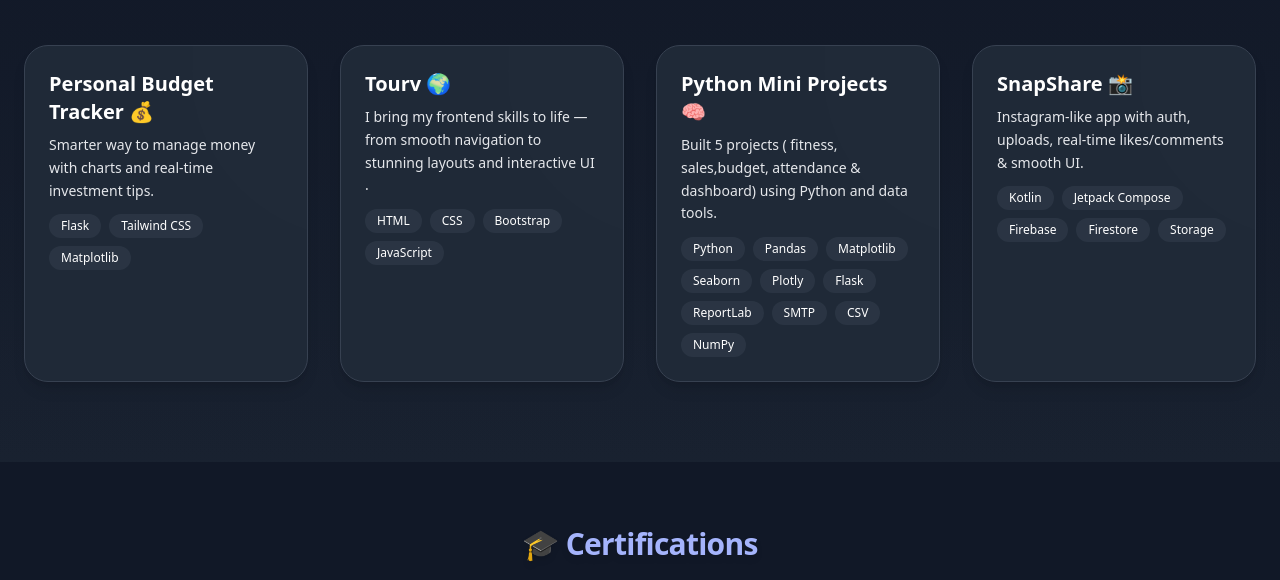
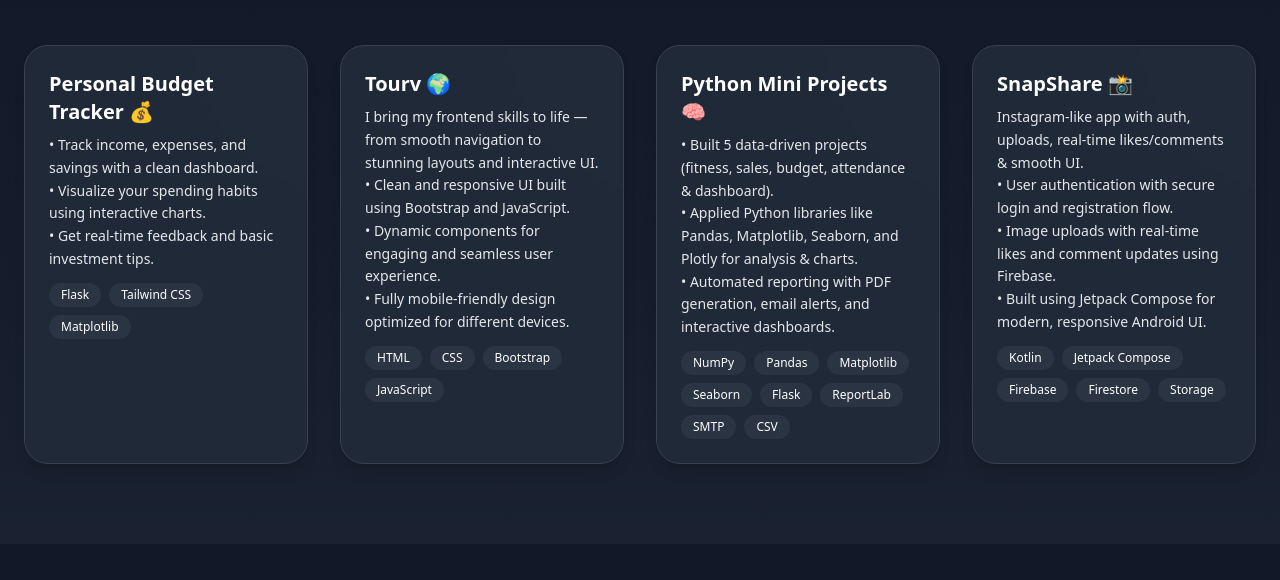
Before and after one commit to Gyanendra-Gupta/my-portfolio, a plain HTML site: page index.html in a window 1280 px wide. Shown: the part 1211-1791 px from the top of the page. Drawn offline with nearby package versions, Linux system fonts and the light colour scheme; files whose address does not match are found by name.

Commit message:
Update index.html

```diff
--- a/index.html
+++ b/index.html
@@ -151,7 +151,7 @@
   </h2>
 
   <div class="grid sm:grid-cols-2 md:grid-cols-3 lg:grid-cols-4 gap-8">
-        <!-- Project 1 -->
+    <!-- Project 1: Personal Budget Tracker -->
     <a
       href="https://github.com/Gyanendra-Gupta/Personal-Expense-Tracker-.git"
       target="_blank"
@@ -162,21 +162,18 @@
       ></div>
       <h3 class="text-xl font-bold mb-2">Personal Budget Tracker 💰</h3>
       <p class="text-sm text-gray-200 leading-relaxed mb-3">
-            Smarter way to manage money with charts and real-time investment
-            tips.
+        • Track income, expenses, and savings with a clean dashboard.<br />
+        • Visualize your spending habits using interactive charts.<br />
+        • Get real-time feedback and basic investment tips.
       </p>
       <div class="flex flex-wrap gap-2 text-xs">
         <span class="bg-gray-700/50 px-3 py-1 rounded-full">Flask</span>
-            <span class="bg-gray-700/50 px-3 py-1 rounded-full"
-              >Tailwind CSS</span
-            >
-            <span class="bg-gray-700/50 px-3 py-1 rounded-full"
-              >Matplotlib</span
-            >
+        <span class="bg-gray-700/50 px-3 py-1 rounded-full">Tailwind CSS</span>
+        <span class="bg-gray-700/50 px-3 py-1 rounded-full">Matplotlib</span>
       </div>
     </a>
 
-<!-- Project 2 -->
+    <!-- Project 2: Tourv -->
     <a
       href="https://github.com/Gyanendra-Gupta/Tour-v.git"
       target="_blank"
@@ -187,7 +184,11 @@
       ></div>
       <h3 class="text-xl font-bold mb-2">Tourv 🌍</h3>
       <p class="text-sm text-gray-200 leading-relaxed mb-3">
-I bring my frontend skills to life — from smooth navigation to stunning layouts and interactive UI .
+        I bring my frontend skills to life — from smooth navigation to stunning layouts and interactive UI.<br />
+        • Clean and responsive UI built using Bootstrap and JavaScript.<br />
+        • Dynamic components for engaging and seamless user experience.<br />
+        • Fully mobile-friendly design optimized for different devices.
+      </p>
       <div class="flex flex-wrap gap-2 text-xs">
         <span class="bg-gray-700/50 px-3 py-1 rounded-full">HTML</span>
         <span class="bg-gray-700/50 px-3 py-1 rounded-full">CSS</span>
@@ -196,7 +197,7 @@ I bring my frontend skills to life — from smooth navigation to stunning layout
       </div>
     </a>
 
-        <!-- Project 3 -->
+    <!-- Project 3: Python Mini Projects -->
     <a
       href="https://github.com/Gyanendra-Gupta/Python-mini-projects"
       target="_blank"
@@ -207,24 +208,23 @@ I bring my frontend skills to life — from smooth navigation to stunning layout
       ></div>
       <h3 class="text-xl font-bold mb-2">Python Mini Projects 🧠</h3>
       <p class="text-sm text-gray-200 leading-relaxed mb-3">
-    Built 5 projects ( fitness, sales,budget, attendance & dashboard) using Python and data tools.
+        • Built 5 data-driven projects (fitness, sales, budget, attendance & dashboard).<br />
+        • Applied Python libraries like Pandas, Matplotlib, Seaborn, and Plotly for analysis & charts.<br />
+        • Automated reporting with PDF generation, email alerts, and interactive dashboards.
       </p>
       <div class="flex flex-wrap gap-2 text-xs">
-    <span class="bg-gray-700/50 px-3 py-1 rounded-full">Python</span>
+        <span class="bg-gray-700/50 px-3 py-1 rounded-full">NumPy</span>
         <span class="bg-gray-700/50 px-3 py-1 rounded-full">Pandas</span>
         <span class="bg-gray-700/50 px-3 py-1 rounded-full">Matplotlib</span>
         <span class="bg-gray-700/50 px-3 py-1 rounded-full">Seaborn</span>
-    <span class="bg-gray-700/50 px-3 py-1 rounded-full">Plotly</span>
         <span class="bg-gray-700/50 px-3 py-1 rounded-full">Flask</span>
         <span class="bg-gray-700/50 px-3 py-1 rounded-full">ReportLab</span>
         <span class="bg-gray-700/50 px-3 py-1 rounded-full">SMTP</span>
         <span class="bg-gray-700/50 px-3 py-1 rounded-full">CSV</span>
-    <span class="bg-gray-700/50 px-3 py-1 rounded-full">NumPy</span>
       </div>
     </a>
 
-
-        <!-- Project 4 -->
+    <!-- Project 4: SnapShare -->
     <a
       href="https://github.com/Gyanendra-Gupta/SnapShare-Social-Media-App"
       target="_blank"
@@ -235,7 +235,10 @@ I bring my frontend skills to life — from smooth navigation to stunning layout
       ></div>
       <h3 class="text-xl font-bold mb-2">SnapShare 📸</h3>
       <p class="text-sm text-gray-200 leading-relaxed mb-3">
-    Instagram-like app with auth, uploads, real-time likes/comments & smooth UI.
+        Instagram-like app with auth, uploads, real-time likes/comments & smooth UI.<br />
+        • User authentication with secure login and registration flow.<br />
+        • Image uploads with real-time likes and comment updates using Firebase.<br />
+        • Built using Jetpack Compose for modern, responsive Android UI.
       </p>
       <div class="flex flex-wrap gap-2 text-xs">
         <span class="bg-gray-700/50 px-3 py-1 rounded-full">Kotlin</span>
@@ -245,7 +248,6 @@ I bring my frontend skills to life — from smooth navigation to stunning layout
         <span class="bg-gray-700/50 px-3 py-1 rounded-full">Storage</span>
       </div>
     </a>
-
   </div>
 </section>
 
```
Lines whose indentation alone changed are shown as unchanged.
